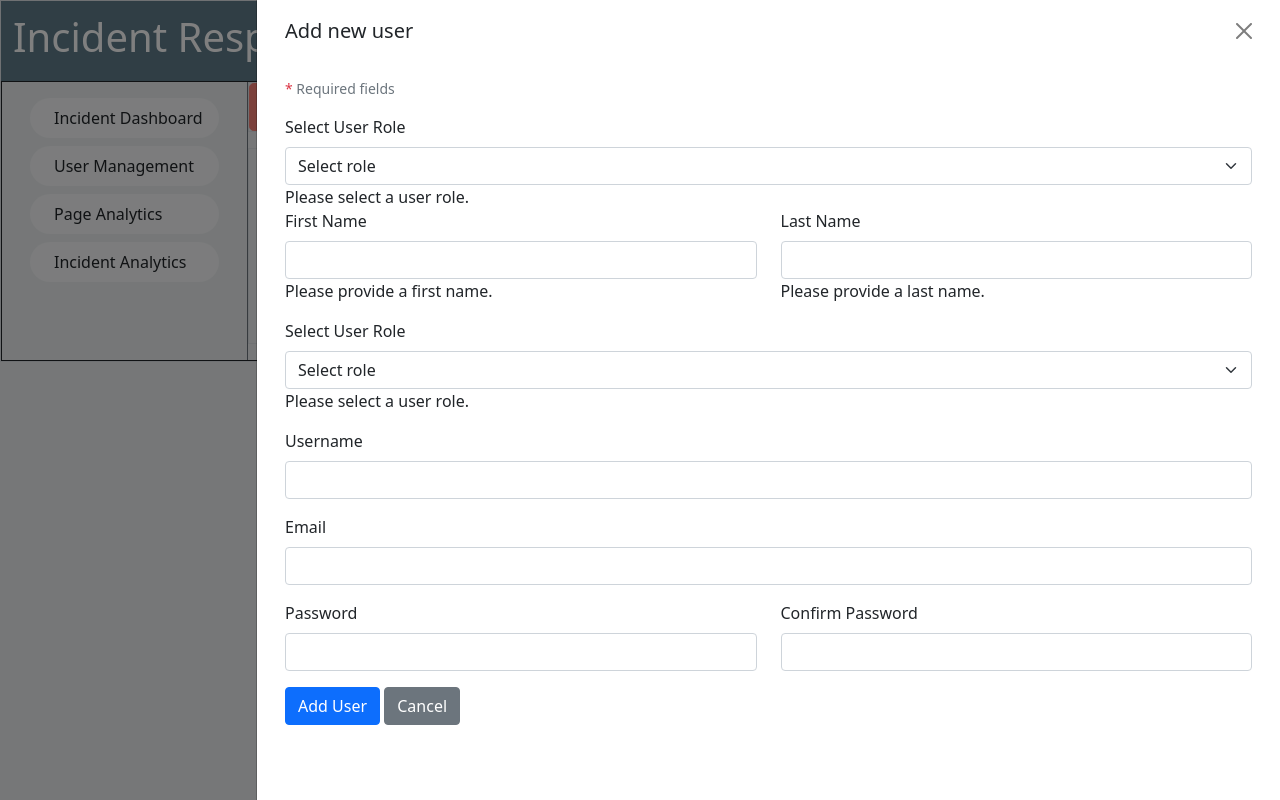
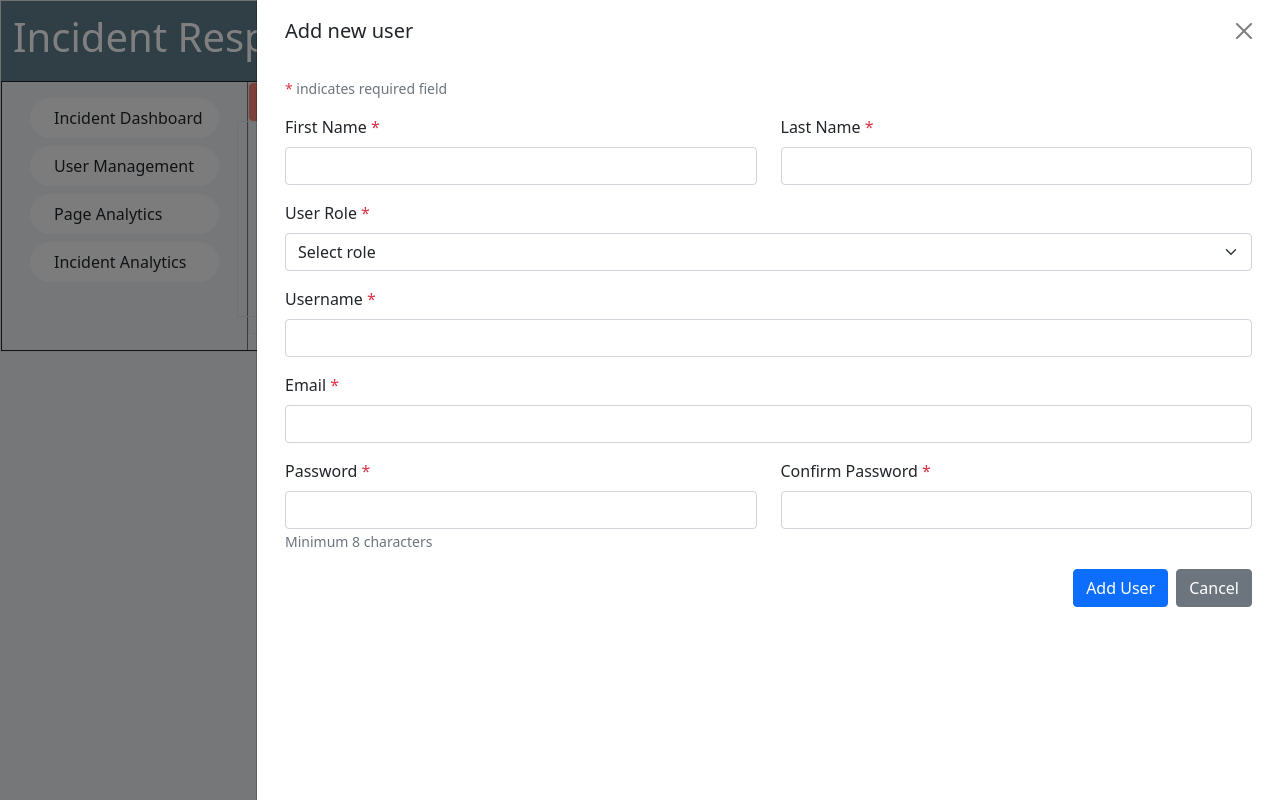
Before and after one commit to sudo-madders/incidence_response_proejct, a PHP site: page /user_management.php in a window 1280 px wide, after a click on "Add new user". Run offline with PHP 8.4, Linux system fonts and the light colour scheme; the visitor is signed in with stand-in values (Sample User, id 1); tables that the repository leaves empty or names only in its code hold one stand-in row (values such as "Sample post"); data that the repository does not hold is empty; some libraries are stand-ins or nearby versions.

Commit message:
removed the duplicated for editing user role

```diff
--- a/project/user_management.php
+++ b/project/user_management.php
@@ -4,7 +4,8 @@ require_once("template.php");
 
 // checks if the user is logged in, if not, the rest of the page won't be loaded
 if ($_SESSION["role"] != "administrator") {
-    header('Location:incident_dashboard.php');
+    header('HTTP/1.0 401 Unauthorized');
+    echo 'You must be administrator to access this page.';
     exit;
 }
 
@@ -227,85 +228,76 @@ if ($_SERVER['REQUEST_METHOD'] === 'POST') {
 <div class="col">
     <div class="row mb-3 border">
         <!-- add new user button -->
-        <button type="button" class="btn btn-lg btn-accent mx-auto" data-bs-toggle="offcanvas" data-bs-target="#addNewUser" aria-controls="addNewUser">
+        <button type="button" class="btn btn-accent mx-auto" data-bs-toggle="offcanvas" data-bs-target="#addNewUser" aria-controls="addNewUser">
             Add new user
         </button>
-
+        <!-- with offcanvas -->
 <div class="offcanvas offcanvas-end offcanvas-md offcanvas_width" tabindex="-1" id="addNewUser" aria-labelledby="addNewUserLabel">
     <div class="offcanvas-header">
         <h5 class="offcanvas-title" id="addNewUserLabel">Add new user</h5>
         <button type="button" class="btn-close" data-bs-dismiss="offcanvas" aria-label="Close"></button>
     </div>
-
-            <!-- offcanvas body -->
     <div class="offcanvas-body">
-                <form method="post" action="<?php echo $_SERVER['PHP_SELF']; ?>" class="needs-validation">
-
+        <form method="post" action="<?php echo $_SERVER['PHP_SELF']; ?>" class="needs-validation" novalidate>
             <div class="mb-3 text-muted small">
-                        <span class="text-danger">*</span> Required fields
+                <span class="text-danger">*</span> indicates required field
             </div>
-                        <label for="user_role" class="form-label">Select User Role</label>
-                        <select class="form-select" id="user_role" name="user_role" required>
-                            <option value="" selected disabled>Select role</option>
-                            <option value="Administrator">Administrator</option>
-                            <option value="Responder">Responder</option>
-                            <option value="Reporter">Reporter</option>
-                        </select>
-                        <div class="invalid-user-role">Please select a user role.</div>
 
             <div class="row">
                 <div class="col-md-6 mb-3">
-                            <label for="first_name" class="form-label">First Name</label>
-                            <input type="text" id="first_name" name="first_name" class="form-control" required>
-                            <div class="invalid-first-name">Please provide a first name.</div>
+                    <label for="first_name" class="form-label">First Name <span class="text-danger">*</span></label>
+                    <input type="text" id="first_name" name="first_name" class="form-control" required pattern="[A-Za-z\s]+" maxlength="50">
+                    <div class="invalid-feedback">Please provide a valid first name (letters only).</div>
                 </div>
                 <div class="col-md-6 mb-3">
-                            <label for="last_name" class="form-label">Last Name</label>
-                            <input type="text" id="last_name" name="last_name" class="form-control" required>
-                            <div class="invalid-last-name">Please provide a last name.</div>
+                    <label for="last_name" class="form-label">Last Name <span class="text-danger">*</span></label>
+                    <input type="text" id="last_name" name="last_name" class="form-control" required pattern="[A-Za-z\s]+" maxlength="50">
+                    <div class="invalid-feedback">Please provide a valid last name (letters only).</div>
                 </div>
             </div>
 
             <div class="mb-3">
-                        <label for="role" class="form-label">Select User Role</label>
+                <label for="role" class="form-label">User Role <span class="text-danger">*</span></label>
                 <select class="form-select" id="role" name="role" required>
                     <option value="" selected disabled>Select role</option>
                     <option value="Administrator">Administrator</option>
                     <option value="Responder">Responder</option>
                     <option value="Reporter">Reporter</option>
                 </select>
-                        <div class="invalid-user-role">Please select a user role.</div>
+                <div class="invalid-feedback">Please select a user role.</div>
             </div>
 
             <div class="mb-3">
-                        <label for="username" class="form-label">Username</label>
-                        <input type="text" id="username" name="username" class="form-control" required>
-                        <div class="invalid-feedback">Please choose a username.</div>
+                <label for="username" class="form-label">Username <span class="text-danger">*</span></label>
+                <input type="text" id="username" name="username" class="form-control" required pattern="[A-Za-z0-9_]+" minlength="4" maxlength="30">
+                <div class="invalid-feedback">Username must be 4-30 characters (letters, numbers, underscores only).</div>
             </div>
 
             <div class="mb-3">
-                        <label for="email" class="form-label">Email</label>
-                        <input type="email" id="email" name="email" class="form-control" required>
+                <label for="email" class="form-label">Email <span class="text-danger">*</span></label>
+                <input type="email" id="email" name="email" class="form-control" required maxlength="100">
                 <div class="invalid-feedback">Please provide a valid email.</div>
             </div>
 
             <div class="row">
                 <div class="col-md-6 mb-3">
-                            <label for="password" class="form-label">Password</label>
-                            <input type="password" id="password" name="password" class="form-control" required minlength="8">
+                    <label for="password" class="form-label">Password <span class="text-danger">*</span></label>
+                    <input type="password" id="password" name="password" class="form-control" required minlength="8" maxlength="100">
                     <div class="invalid-feedback">Password must be at least 8 characters.</div>
+                    <small class="form-text text-muted">Minimum 8 characters</small>
                 </div>
                 <div class="col-md-6 mb-3">
-                            <label for="confirm_password" class="form-label">Confirm Password</label>
-                            <input type="password" id="confirm_password" name="confirm_password" class="form-control" required>
+                    <label for="confirm_password" class="form-label">Confirm Password <span class="text-danger">*</span></label>
+                    <input type="password" id="confirm_password" name="confirm_password" class="form-control" required minlength="8" maxlength="100">
                     <div class="invalid-feedback">Passwords must match.</div>
                 </div>
             </div>
 
+            <div class="d-grid gap-2 d-md-flex justify-content-md-end">
                 <button type="submit" name="submit" class="btn btn-primary">Add User</button>
-                    <a href="user_management.php" class="btn btn-secondary">Cancel</a>
+                <button type="button" class="btn btn-secondary" data-bs-dismiss="offcanvas">Cancel</button>
+            </div>
         </form>
-            </div>
     </div>
 </div>
     <div class="row mb-3 border">
@@ -400,7 +392,7 @@ if ($_SERVER['REQUEST_METHOD'] === 'POST') {
 
                                         <div class="mb-3">
                                             <label class="form-label">Role</label>
-                                            <select class="form-select" name="role">
+                                            <select class="form-select" name="role" required>
                                                 <option value="Administrator" <?= $row['role'] == 'Administrator' ? 'selected' : '' ?>>Administrator</option>
                                                 <option value="Reporter" <?= $row['role'] == 'Reporter' ? 'selected' : '' ?>>Reporter</option>
                                                 <option value="Responder" <?= $row['role'] == 'Responder' ? 'selected' : '' ?>>Responder</option>
@@ -439,7 +431,7 @@ if ($_SERVER['REQUEST_METHOD'] === 'POST') {
             </table>
         </div>
     </div>
-
+</div>
 
 <script>
 // Toggle password fields when checkbox is clicked
@@ -518,7 +510,6 @@ document.addEventListener('DOMContentLoaded', function() {
             }
         });
     })()
-
 });
 </script>
 
```
Lines whose indentation alone changed are shown as unchanged.
